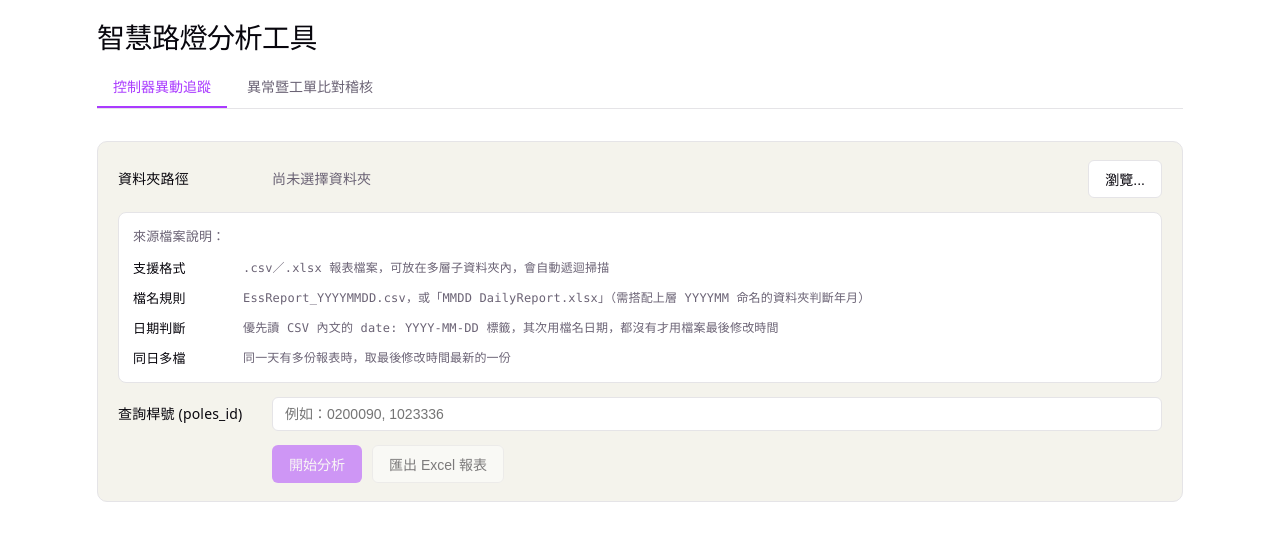
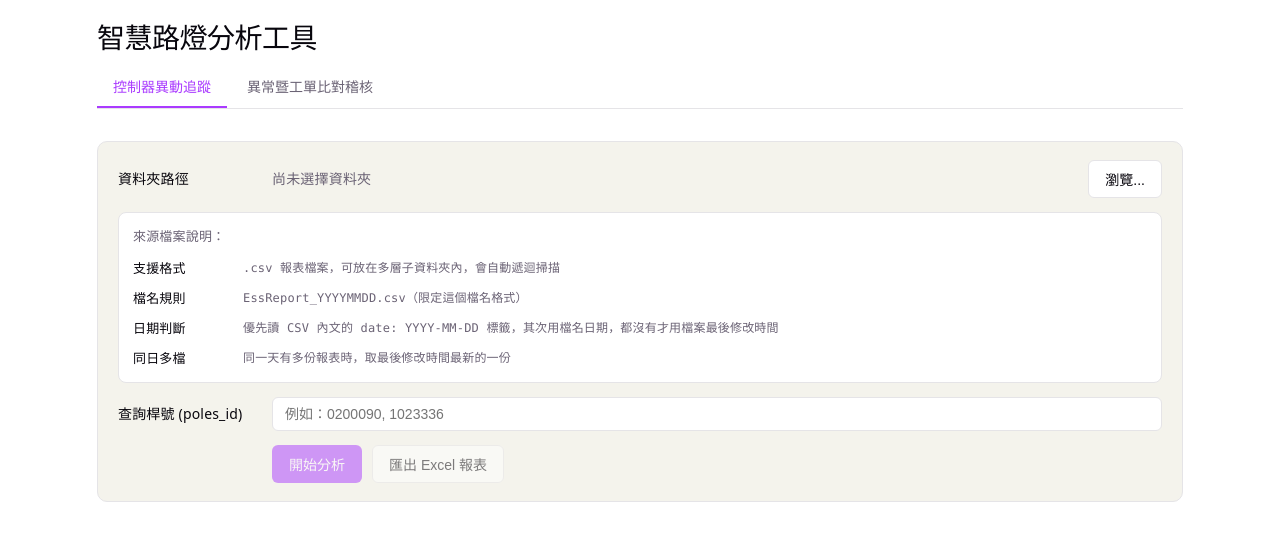
Before and after one commit to aerio1707-cmyk/TCSL, a React (Vite) app: page / in a window 1280 px wide. Shown: the top 540 px of the page. Built offline with nearby package versions, Linux system fonts and the light colour scheme.

Commit message:
Correct source-file hint text to csv-only, EssReport_YYYYMMDD.csv

```diff
--- a/src/components/InputPanel.tsx
+++ b/src/components/InputPanel.tsx
@@ -65,13 +65,11 @@ export function InputPanel({
           <ul className="input-help-list">
             <li>
               <span className="input-help-name">支援格式</span>
-              <span className="input-help-rule">.csv／.xlsx 報表檔案，可放在多層子資料夾內，會自動遞迴掃描</span>
+              <span className="input-help-rule">.csv 報表檔案，可放在多層子資料夾內，會自動遞迴掃描</span>
             </li>
             <li>
               <span className="input-help-name">檔名規則</span>
-              <span className="input-help-rule">
-                EssReport_YYYYMMDD.csv，或「MMDD DailyReport.xlsx」（需搭配上層 YYYYMM 命名的資料夾判斷年月）
-              </span>
+              <span className="input-help-rule">EssReport_YYYYMMDD.csv（限定這個檔名格式）</span>
             </li>
             <li>
               <span className="input-help-name">日期判斷</span>
```
